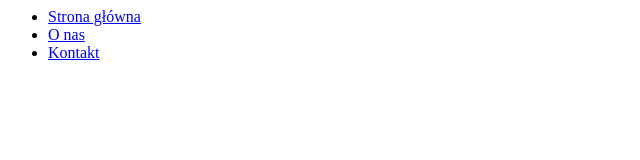
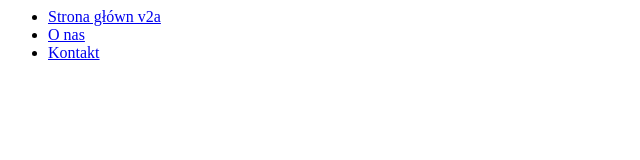
Before and after one commit to kstecyk/moje-pierwsze-repo, a plain HTML site: page index.html in a window 1280 px wide. Shown: the full height of the page, 0-640 px from the left. Drawn offline with Linux system fonts and the light colour scheme.

Commit message:
200~feat: add website header with navigation menu v2

```diff
--- a/index.html
+++ b/index.html
@@ -1,7 +1,7 @@
 <header>
    <nav>
      <ul>
-       <li><a href="index.html">Strona główna</a></li>
+       <li><a href="index.html">Strona główn v2a</a></li>
        <li><a href="about.html">O nas</a></li>
        <li><a href="contact.html">Kontakt</a></li>
      </ul>
```
